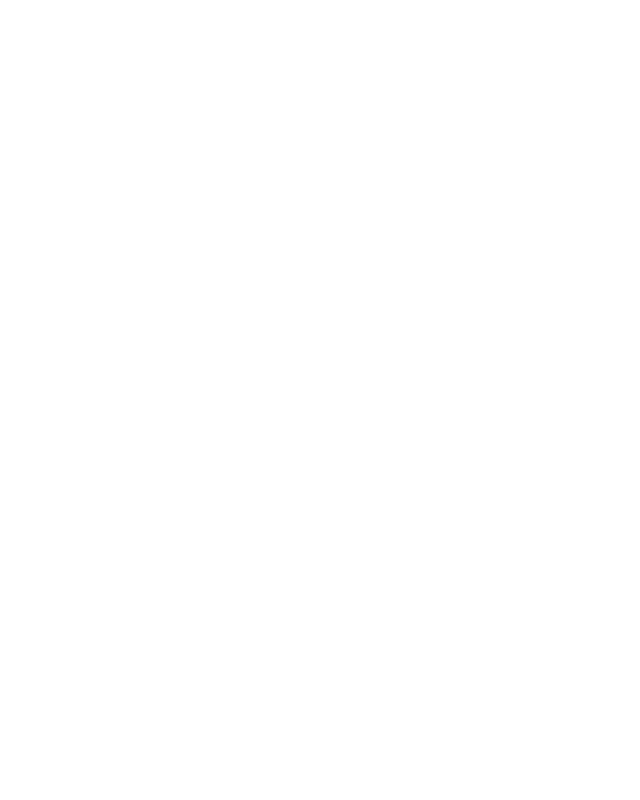
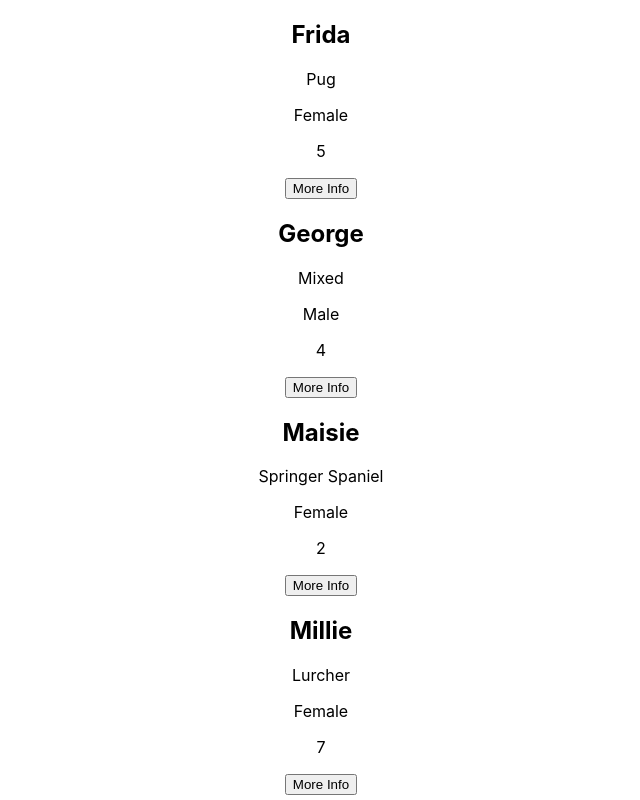
Before and after one commit to anjaliruth/TheHackitectsFinalProjects, a React (Create React App) app in the folder myapp/: page / in a window 1280 px wide. Shown: the top 800 px of the page, without its empty margins (319-959 px from the left). Built offline with nearby package versions, Linux system fonts and the light colour scheme.

Commit message:
added dog profiles

```diff
--- a/myapp/src/App.js
+++ b/myapp/src/App.js
@@ -1,10 +1,11 @@
 import logo from './logo.svg';
 import './App.css';
+import DogCard from './components/DogCard/DogCard.js'
 
 function App() {
   return (
     <div className="App">
-
+    <DogCard/>
     </div>
   );
 }
--- a/myapp/src/components/DogCard/DogCard.js
+++ b/myapp/src/components/DogCard/DogCard.js
@@ -1,7 +1,67 @@
-import React from 'react'
+import React from "react";
+const dogData = [
+  {
+    id: 1,
+    name: "Frida",
+    breed: "Pug",
+    location: "London",
+    sex: "Female",
+    age: 5,
+  },
+  {
+    id: 2,
+    name: "George",
+    breed: "Mixed",
+    location: "Manchester",
+    sex: "Male",
+    age: 4,
+  },
+  {
+    id: 3,
+    name: "Maisie",
+    breed: "Springer Spaniel",
+    location: "Birmingham",
+    sex: "Female",
+    age: 2,
+  },
+  {
+    id: 4,
+    name: "Millie",
+    breed: "Lurcher",
+    location: "London",
+    sex: "Female",
+    age: 7,
+  },
+  {
+    id: 5,
+    name: "Neil",
+    breed: "Greyhound",
+    location: "Leicester",
+    sex: "Male",
+    age: 7,
+  },
+  {
+    id: 6,
+    name: "Sookie",
+    breed: "Schnauzer",
+    location: "Newcastle",
+    sex: "Female",
+    age: 6,
+  },
+];
+
 
 export default function DogCard() {
-  return (
-    <div>DogCard</div>
-  )
+  return <div className="individualDogCard">
+{/* image, name, breed, location, sex, age, button */}
+{dogData.map((info, index)=>
+<div key={index}>
+  <h2>{info.name}</h2>
+  <p>{info.breed}</p>
+  <p>{info.sex}</p>
+  <p>{info.age}</p>
+  <button>More Info</button>
+</div>
+)}
+  </div>;
 }
```
